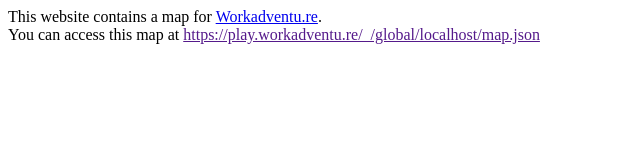
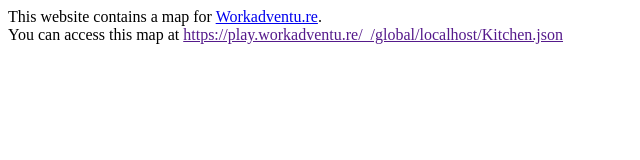
Before and after one commit to C3-Casi/Kitchenparty, a plain HTML site: page index.html in a window 1280 px wide. Shown: the full height of the page, 0-640 px from the left. Drawn offline with Linux system fonts and the light colour scheme.

Commit message:
Update index.html

```diff
--- a/index.html
+++ b/index.html
@@ -6,7 +6,7 @@
                 if (path.endsWith('index.html')) {
                     path = path.substr(path, path.length - 'index.html'.length);
                 }
-                var url = 'https://play.workadventu.re/_/global/'+window.location.host+path+'map.json';
+                var url = 'https://play.workadventu.re/_/global/'+window.location.host+path+'Kitchen.json';
                 document.getElementById('mapLink').href = url;
                 document.getElementById('mapLink').innerText = url;
             };
```
